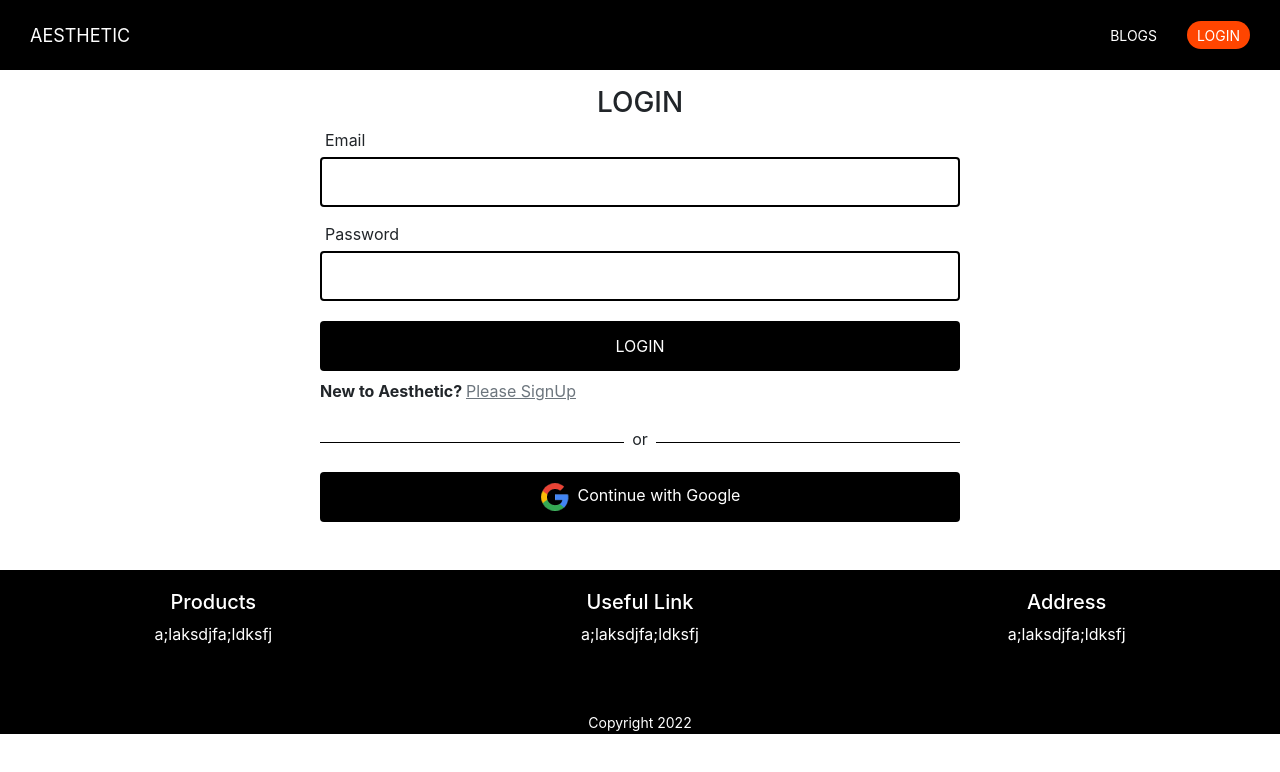
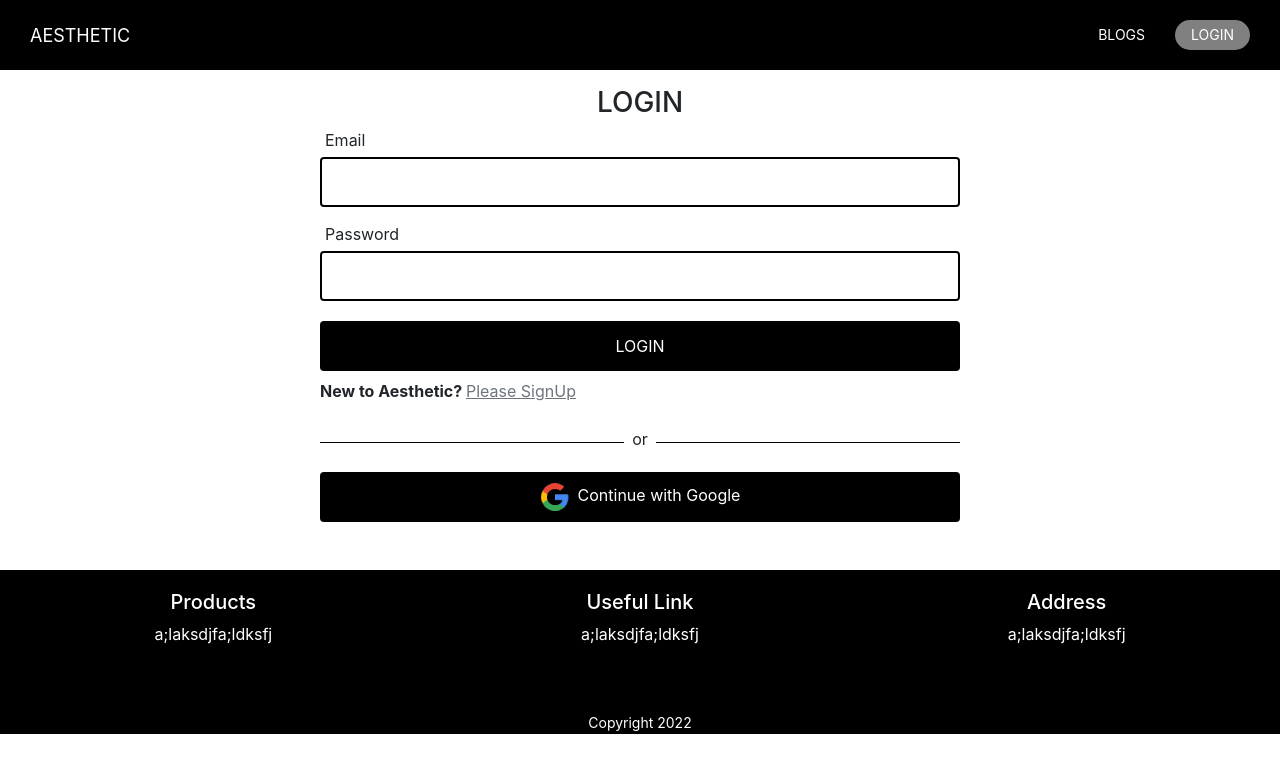
Before and after one commit to no7hingisimpossible/Aesthetic-, a React (Create React App) app: page /login in a window 1280 px wide. Shown: the top 772 px of the page. Built offline with nearby package versions, Linux system fonts and the light colour scheme; no server answers.

Commit message:
googlesignin handled

```diff
--- a/src/Pages/GoogleSignIn/GoogleSignIn.js
+++ b/src/Pages/GoogleSignIn/GoogleSignIn.js
@@ -1,6 +1,6 @@
 import React, { useEffect } from 'react';
 import { useSignInWithGoogle } from 'react-firebase-hooks/auth';
-import { useNavigate } from 'react-router-dom';
+import { useLocation, useNavigate } from 'react-router-dom';
 import { auth } from '../../firebase.init';
 import google from '../../images/google.png'
 import Loading from '../Loading/Loading';
@@ -9,9 +9,11 @@ import './GoogleSignIn.css'
 const GoogleSignIn = () => {
     const [signInWithGoogle, user, loading, error] = useSignInWithGoogle(auth);
     const navigate = useNavigate()
+    const location = useLocation()
+    const from = location?.state?.from?.pathname || '/'
     useEffect(()=>{
        if(user){
-        navigate('/')
+        navigate(from, {replace: true})
        }
 
     },[user])
@@ -31,8 +33,8 @@ const GoogleSignIn = () => {
                     <img className='me-2' src={google} alt="" />
                     Continue with Google
                 </button>
-                {error?.message && <p>{error.message}</p>}
             </div>
+                {error?.message && <p className='text-center mt-2'>{error.message}</p>}
         </div>
     );
 };
--- a/src/Pages/Shared/Header/Header.css
+++ b/src/Pages/Shared/Header/Header.css
@@ -20,9 +20,11 @@
 
 
 .signup-btn{
-    background-color: orangered;
+    background-color: gray;
     border: none;
     border-radius: 50px;
-    padding: 2px 10px;
+    padding: 2px 16px;
     margin-left: 30px;
+    color: white;
+    padding-bottom: 4px;
 }
```
